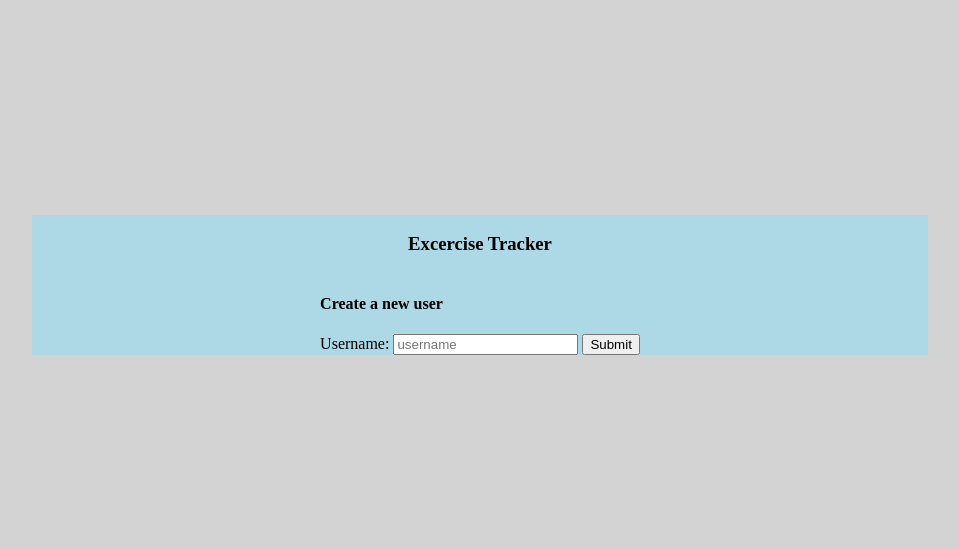
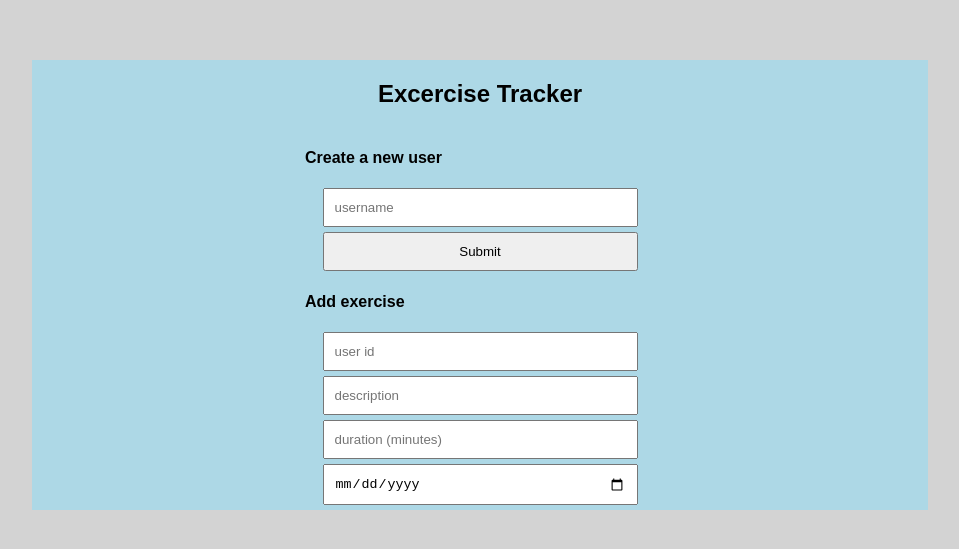
Before and after one commit to ykoziy/ex-tracker-api, a website: page views/index.html in a window 1280 px wide. Shown: the part 115-664 px from the top of the page, without its empty margins (160-1119 px from the left). Drawn offline with Linux system fonts and the light colour scheme; files that its build step writes are made by us from their sources.

Commit message:
Added exercise entry form and related styling

```diff
--- a/public/css/style.css
+++ b/public/css/style.css
@@ -7,6 +7,23 @@ html, body {
 
 * {
   box-sizing: border-box;
+}
+
+body {
+  font-family: sans-serif;
+}
+
+input {
+  width: 100%;
+  padding: 10px;
+  margin-bottom: 5px;
+  display: block;
+}
+
+form {
+  width: 90%;
+  padding: 0;
+  margin: auto;
 }
 
 .content {
@@ -25,3 +42,7 @@ html, body {
   background-color: lightblue;
   min-width: 70%;
 }
+
+.form-container {
+  min-width: 350px;
+}
--- a/views/index.html
+++ b/views/index.html
@@ -7,13 +7,19 @@
 <body>
   <div class="content">
     <div class="container">
-      <h3>Excercise Tracker</h3>
+      <h2>Excercise Tracker</h2>
       <div class="form-container">
         <h4>Create a new user</h4>
         <form action="/api/exercise/new-user" method="post" class="user-form">
-          <label for="username">Username: </label>
           <input type="text" name="username" required placeholder="username">
           <input type="submit" value="Submit">
+        </form>
+        <h4>Add exercise</h4>
+        <form action="/api/exercise/new-user" method="post" class="exercise-form">
+          <input type="text" name="userid" required placeholder="user id">
+          <input type="text" name="desc" required placeholder="description">
+          <input type="text" name="dur" required placeholder="duration (minutes)">
+          <input type="date" name="date">
         </form>
       </div>
     </div>
```
